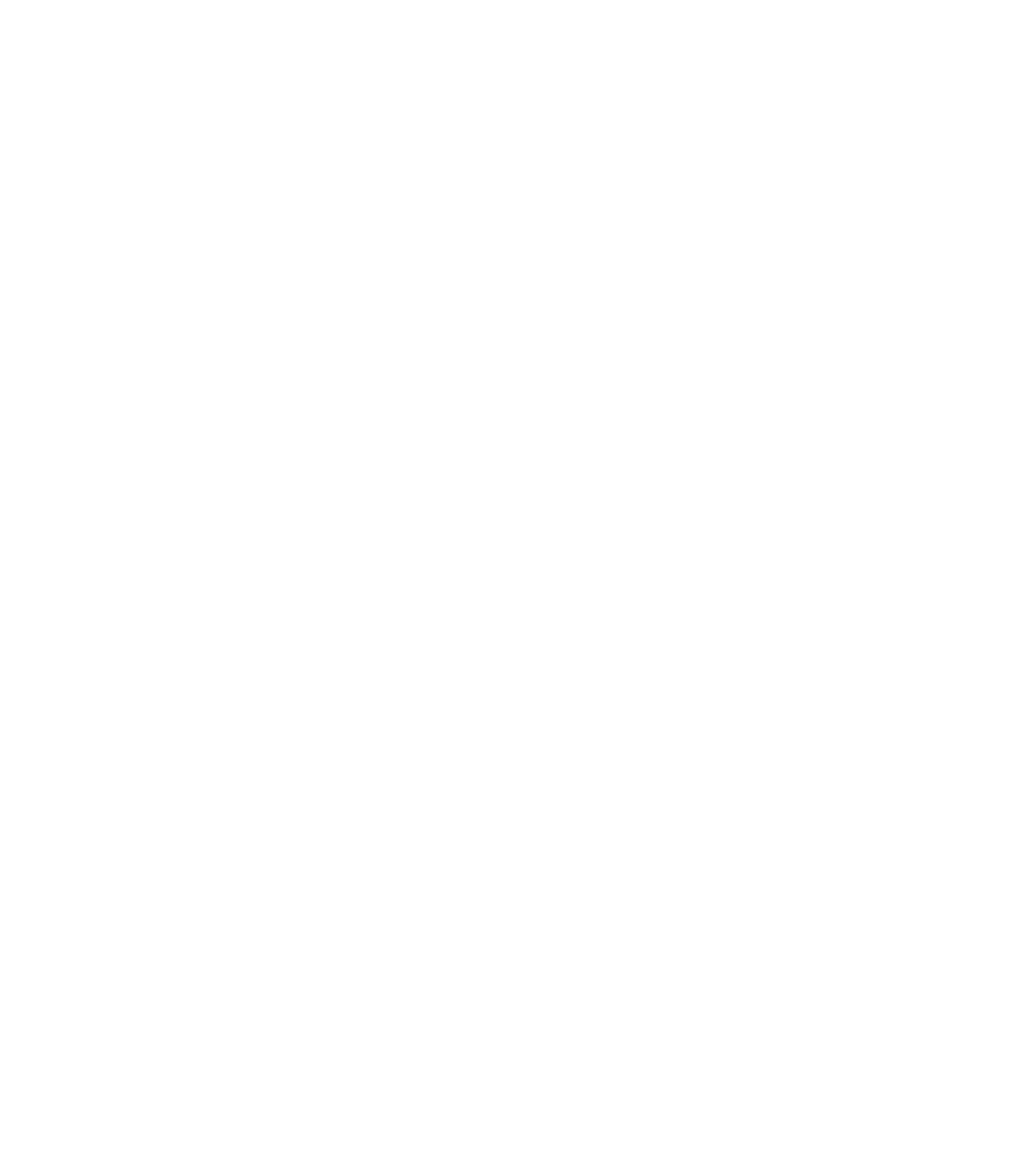
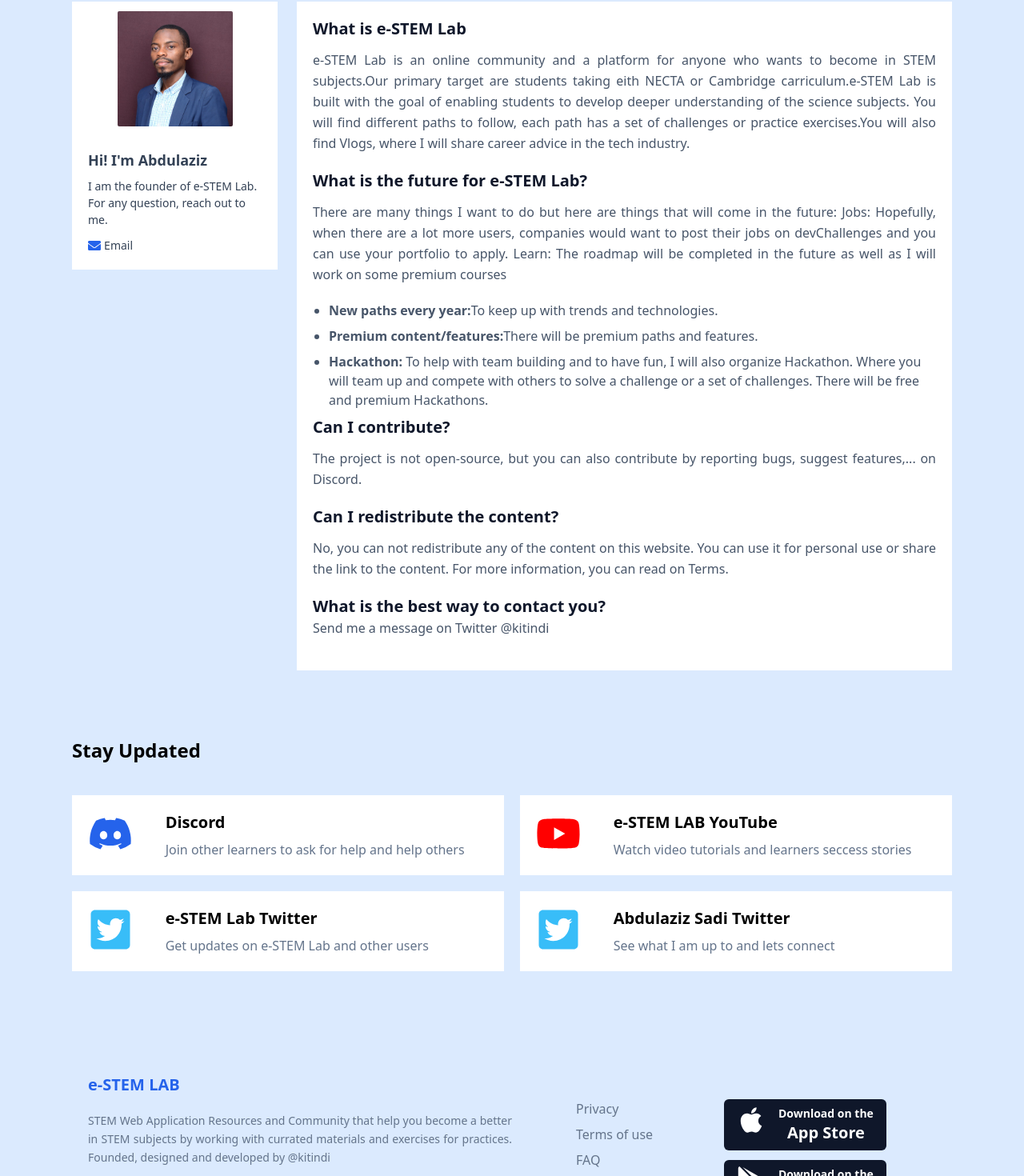
Before and after one commit to kitindi/e-stem-labs_frontend, a React (Create React App) app: page /faqs in a window 1280 px wide. Before the commit this address had no page. Shown: the part 164-1634 px from the top of the page at 80% size. Before the commit the page ends 800 px from the top, so only its background shows below. Built offline with nearby package versions, Linux system fonts and the light colour scheme.

Commit message:
added FAQ page

```diff
--- a/src/components/Footer.jsx
+++ b/src/components/Footer.jsx
@@ -91,9 +91,15 @@ const Footer = () => {
           </div>
           <div className="py-8 px-20 text-slate-500">
             <ul className="flex flex-col gap-2">
-              <Link to="">Privacy</Link>
-              <Link to="">Terms of use</Link>
-              <Link to="">FAQ</Link>
+              <Link to="/privacy" className="hover:text-blue-500">
+                Privacy
+              </Link>
+              <Link to="/privacy" className="hover:text-blue-500">
+                Terms of use
+              </Link>
+              <Link to="/faqs" className="hover:text-blue-500">
+                FAQ
+              </Link>
             </ul>
           </div>
           <div className="py-8">
@@ -101,7 +107,7 @@ const Footer = () => {
             <div className="mb-3">
               <button className="bg-slate-900 py-2 px-4 flex gap-4 rounded-md">
                 <div>
-                  <FaApple color="white" fontSize="2.5em" />
+                  <FaApple color="white" fontSize="2.25em" />
                 </div>
                 <div>
                   <p className="text-white text-sm font-semibold">
@@ -114,7 +120,7 @@ const Footer = () => {
             <div>
               <button className="bg-slate-900 py-2 px-4 flex gap-4 rounded-md">
                 <div>
-                  <FaGooglePlay color="white" fontSize="2.5em" />
+                  <FaGooglePlay color="white" fontSize="2.25em" />
                 </div>
                 <div>
                   <p className="text-white text-sm font-semibold">
--- /dev/null
+++ b/src/pages/Faqs.jsx
@@ -0,0 +1,104 @@
+import React from "react";
+import profile from "../img/profile.jpeg";
+import Navbar from "../components/Navbar";
+import Footer from "../components/Footer";
+import { FaEnvelope } from "react-icons/fa";
+import { Link } from "react-router-dom";
+
+const Faqs = () => {
+  return (
+    <div className="w-full bg-blue-100 relative">
+      <Navbar />
+      <div className="w-full max-w-[1100px] mx-auto mt-16 py-8 grid grid-cols-12 gap-6">
+        <div className="col-span-3 ">
+          <div className="bg-white p-3 flex flex-col  justify-center gap-5">
+            <div className="flex justify-center items-center">
+              <img src={profile} alt="profile" className="h-36 rounded-sm" />
+            </div>
+            <div className=" p-2">
+              <p className="text-slate-700 font-semibold text-lg mb-2">
+                Hi! I'm Abdulaziz
+              </p>
+              <p className="text-slate-700 text-sm leading-normal">
+                I am the founder of e-STEM Lab. For any question, reach out to
+                me.
+              </p>
+              <div className="mt-3 text-slate-700 font-normal">
+                <Link to="" className="text-sm flex gap-1 items-center">
+                  <FaEnvelope color="#2563eb" fontSize="1.15em" /> Email
+                </Link>
+              </div>
+            </div>
+          </div>
+        </div>
+        <div className="col-span-9 bg-white p-5">
+          <h3 className="text-xl text-slate-900 font-semibold mb-3">
+            What is e-STEM Lab
+          </h3>
+          <p className="mb-5 leading-relaxed text-slate-600 text-justify">
+            e-STEM Lab is an online community and a platform for anyone who
+            wants to become in STEM subjects.Our primary target are students
+            taking eith NECTA or Cambridge carriculum.e-STEM Lab is built with
+            the goal of enabling students to develop deeper understanding of the
+            science subjects. You will find different paths to follow, each path
+            has a set of challenges or practice exercises.You will also find
+            Vlogs, where I will share career advice in the tech industry.
+          </p>
+          <h3 className="text-xl text-slate-900 font-semibold mb-3">
+            What is the future for e-STEM Lab?
+          </h3>
+          <p className="mb-5 leading-relaxed text-slate-600 text-justify">
+            There are many things I want to do but here are things that will
+            come in the future: Jobs: Hopefully, when there are a lot more
+            users, companies would want to post their jobs on devChallenges and
+            you can use your portfolio to apply. Learn: The roadmap will be
+            completed in the future as well as I will work on some premium
+            courses
+          </p>
+          <ul className="list-disc pl-5 text-slate-600">
+            <li className="mb-2">
+              <span className="font-semibold "> New paths every year:</span>To
+              keep up with trends and technologies.
+            </li>
+            <li className="mb-2">
+              <span className="font-semibold">Premium content/features:</span>
+              There will be premium paths and features.
+            </li>
+            <li className="mb-2">
+              <span className="font-semibold">Hackathon:</span> To help with
+              team building and to have fun, I will also organize Hackathon.
+              Where you will team up and compete with others to solve a
+              challenge or a set of challenges. There will be free and premium
+              Hackathons.
+            </li>
+          </ul>
+          <h3 className="text-xl text-slate-900 font-semibold mb-3">
+            Can I contribute?
+          </h3>
+          <p className="mb-5 leading-relaxed text-slate-600 text-justify">
+            The project is not open-source, but you can also contribute by
+            reporting bugs, suggest features,... on Discord.
+          </p>
+          <h3 className="text-xl text-slate-900 font-semibold mb-3">
+            Can I redistribute the content?
+          </h3>
+          <p className="mb-5 leading-relaxed text-slate-600 text-justify">
+            No, you can not redistribute any of the content on this website. You
+            can use it for personal use or share the link to the content. For
+            more information, you can read on Terms.
+          </p>
+          <h3 className="text-xl text-slate-900 font-semibold">
+            What is the best way to contact you?
+          </h3>
+          <p className="mb-5 leading-relaxed text-slate-600 text-justify">
+            Send me a message on Twitter @kitindi
+          </p>
+        </div>
+      </div>
+
+      <Footer />
+    </div>
+  );
+};
+
+export default Faqs;
--- a/src/pages/Home.jsx
+++ b/src/pages/Home.jsx
@@ -5,6 +5,8 @@ import { BrowserRouter, Routes, Route } from "react-router-dom";
 import Signup from "../components/Signup";
 import Login from "../components/Login";
 import Welcome from "./Welcome";
+import Privacy from "./Privacy";
+import Faqs from "./Faqs";
 
 const Home = () => {
   return (
@@ -14,6 +16,8 @@ const Home = () => {
           <Route path="/" element={<Signup />} />
           <Route path="/login" element={<Login />} />
           <Route path="/welcome" element={<Welcome />} />
+          <Route path="/privacy" element={<Privacy />} />
+          <Route path="/faqs" element={<Faqs />} />
         </Routes>
       </BrowserRouter>
     </div>
--- /dev/null
+++ b/src/pages/Privacy.jsx
@@ -0,0 +1,84 @@
+import React from "react";
+// import { Link } from "react-router-dom";
+
+import Navbar from "../components/Navbar";
+
+import Footer from "../components/Footer";
+
+const Privacy = () => {
+  return (
+    <div className="w-full bg-blue-100 relative">
+      <Navbar />
+      <div className="w-full max-w-[1100px] mx-auto mt-16 py-8">
+        <div className="max-w-[740px] px-5">
+          <h3 className="text-2xl text-slate-900 font-semibold mb-3">
+            Terms and Conditions
+          </h3>
+          <p className="mb-5 leading-relaxed text-slate-600 text-justify">
+            By accessing this web site, you are agreeing to be bound by these
+            web site Terms and Conditions of Use. If you do not agree with any
+            of these terms, you are prohibited from using or accessing this
+            site.
+          </p>
+          <h3 className="text-xl text-slate-900 font-semibold mb-3">
+            Use License
+          </h3>
+          <p className="mb-5 leading-relaxed text-slate-600 text-justify">
+            Permission is granted to temporarily download one copy of the
+            materials (information or software) on e-STEM Lab.com's web site for
+            personal, non-commercial transitory viewing only. This license shall
+            automatically terminate if you violate the restrictions and may be
+            terminated by devChallenges at any time.
+          </p>
+          <h3 className="text-xl text-slate-900 font-semibold mb-3">
+            Disclaimers
+          </h3>
+          <p className="mb-5 leading-relaxed text-slate-600 text-justify">
+            You accept all risks of using the website and content on the
+            website. As far as the law allows, we provide the website as is,
+            without any warranty whatsoever. The website may hyperlink to and
+            integrate websites and services run by others. We do not make any
+            warranty about services run by others, or content they may provide.
+            Use of services run by others may be governed by other terms between
+            you and the one running the service
+          </p>
+          <h3 className="text-xl text-slate-900 font-semibold mb-3">
+            Limits on Liability
+          </h3>
+          <p className="mb-5 leading-relaxed text-slate-600 text-justify">
+            In no event shall e-STEM Lab or its suppliers be liable for any
+            damages (including, without limitation, damages for loss of data or
+            profit, or due to business interruption,) arising out of the use or
+            inability to use the materials on e-STEM Lab's site
+          </p>
+          <h3 className="text-xl text-slate-900 font-semibold mb-3">
+            Termination
+          </h3>
+          <p className="mb-5 leading-relaxed text-slate-600 text-justify">
+            Either you or we may end the agreement written out in these terms at
+            any time. When our agreement ends, your permission to use the
+            website also ends.
+          </p>
+          <h3 className="text-xl text-slate-900 font-semibold mb-3">
+            Copyright / Takedown
+          </h3>
+          <p className="mb-5 leading-relaxed text-slate-600 text-justify">
+            Users agree and certify that we have rights to share all content
+            that they post on estamlab.com — including, but not limited to,
+            discussions, information posted in solutions, and feedback in our
+            social media. This rule applies to prose, screenshots, collections
+            of links, etc. Regardless of citation, users may not post copy and
+            pasted content that does not belong to them. Users assume all risk
+            for the content they post, including someone else's reliance on its
+            accuracy, claims relating to intellectual property, or other legal
+            rights.
+          </p>
+        </div>
+      </div>
+
+      <Footer />
+    </div>
+  );
+};
+
+export default Privacy;
```
Also changed, not shown: src/img/profile.jpeg (added).
